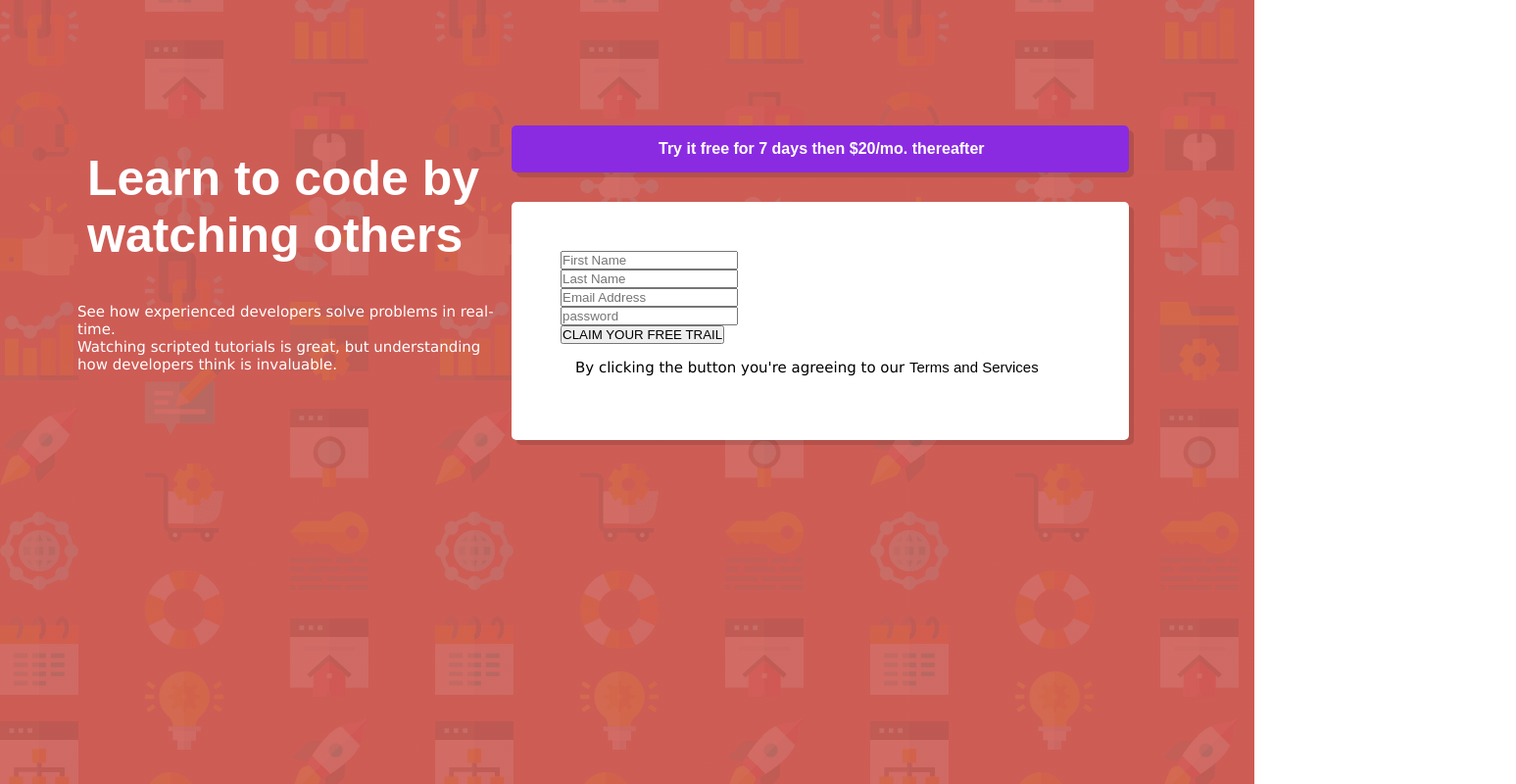
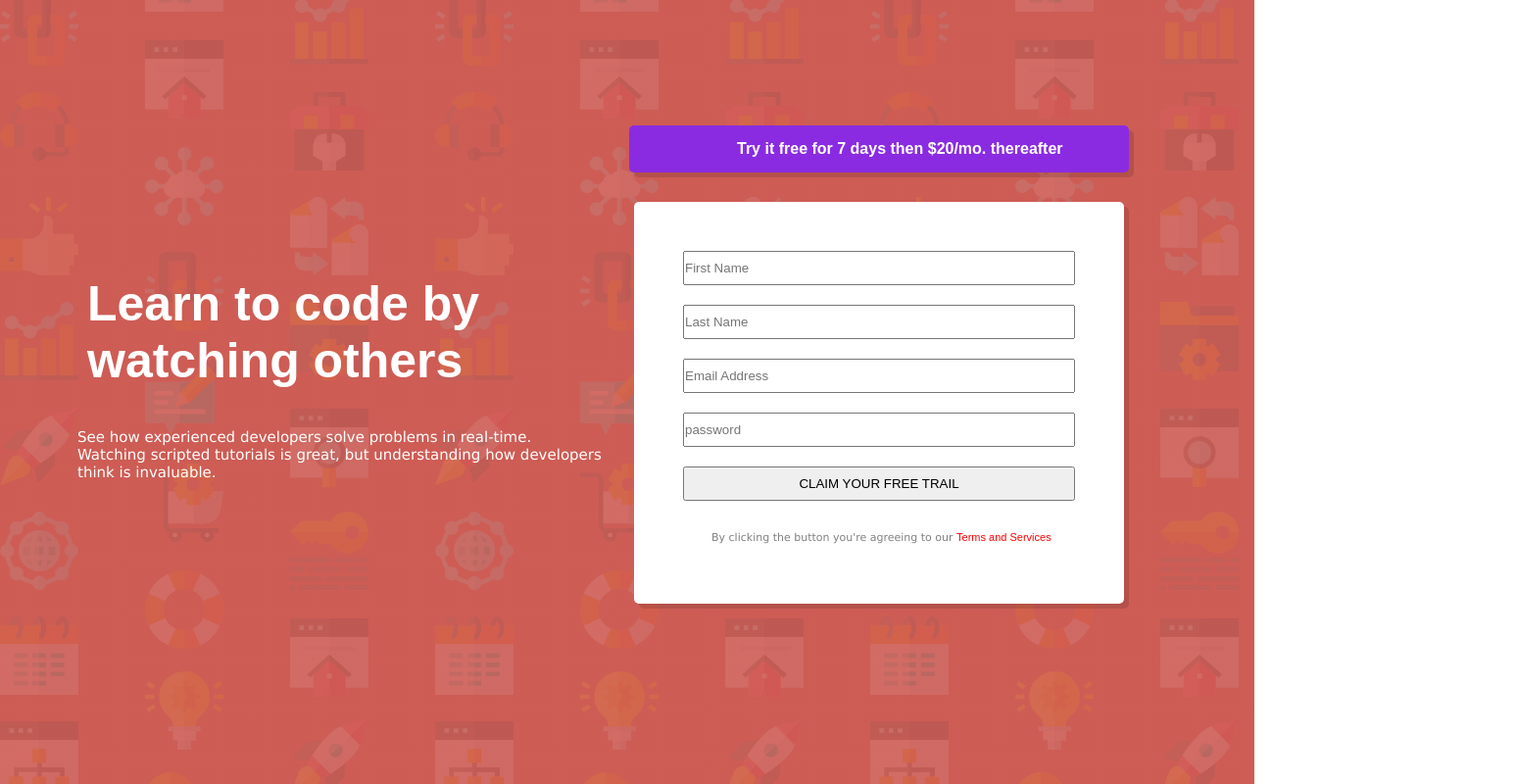
Before and after one commit to ifeytony/Responsiveness, a plain HTML site: page index.html in a window 1280 px wide. Shown: the whole page at 98% size, 1547 px wide, since content can reach past the window. Drawn offline with Linux system fonts and the light colour scheme.

Commit message:
first commit

```diff
--- a/index.html
+++ b/index.html
@@ -37,7 +37,7 @@
                     </div>
 
                     <div class="inputfield">
-                        <input type="password" placeholder="password"required/>
+                        <input type="Password" placeholder="password"required/>
                     </div>
 
                     <div class="inputfield">
--- a/style.css
+++ b/style.css
@@ -19,7 +19,7 @@
   .free-text{
     color: white;
     align-items: center;
-    padding-top: 10%;
+    padding-top: 20%;
     padding-left: 5%;
 
   }
@@ -31,8 +31,8 @@
   }
 
   h4{
-    padding-left: 135px;
-    width: 600px;
+    padding-left: 95px;
+    width: 480px;
   }
 
   p{
@@ -49,6 +49,7 @@
     gap: 30px;
     padding-top: 10%;
     padding-right: 10%;
+    padding-bottom: 10%;
 
   }
   .header-box{
@@ -66,6 +67,38 @@
     width: 100%;
     background: #fff;
     box-shadow:5px 5px rgba(0,0,0,0.125);
-    align-items: center;
-    width: 630px;
+    /* align-items: center; */
+    width: 500px;
+    display: flex;
+    flex-wrap: wrap;
+    justify-content: space-between;
+    flex-direction: column;
+    gap: 20px;
+    ;
+
 }
+
+.inputfield{
+    width: calc(300%/ 2 - 20px);
+}
+.inputfield input{
+  height: 35px;
+  width: 400px;
+
+}
+
+
+
+.insert{
+  text-align: left;
+  font-size: 11px;
+  color: grey;
+  font-weight: 150px;
+  width: calc(300%/ 2 - 20px);
+  padding-left: 5%;
+}
+
+
+span{
+  color: red;
+}
```
